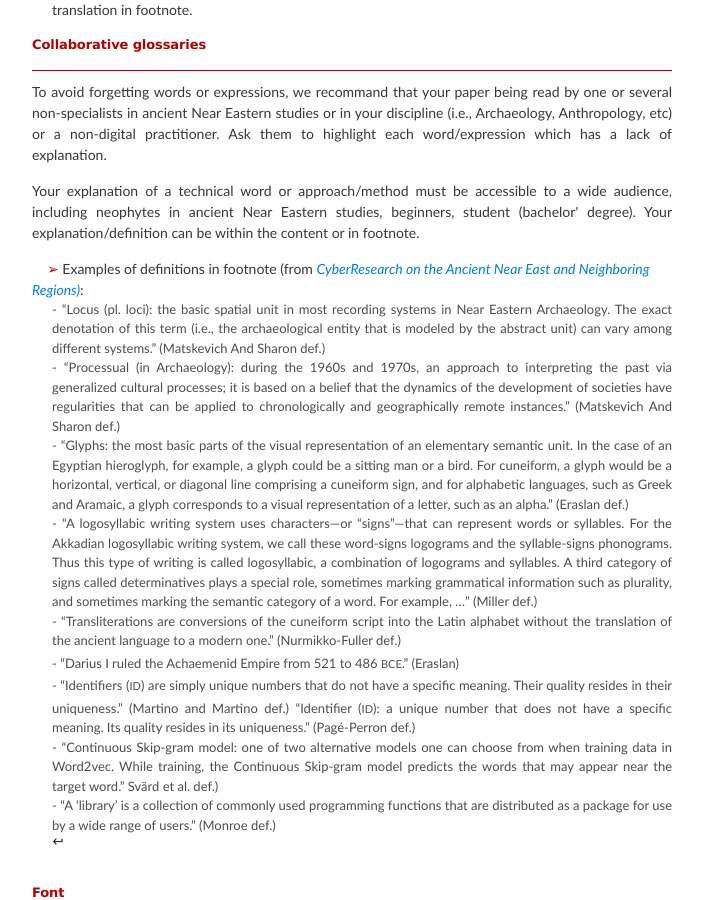
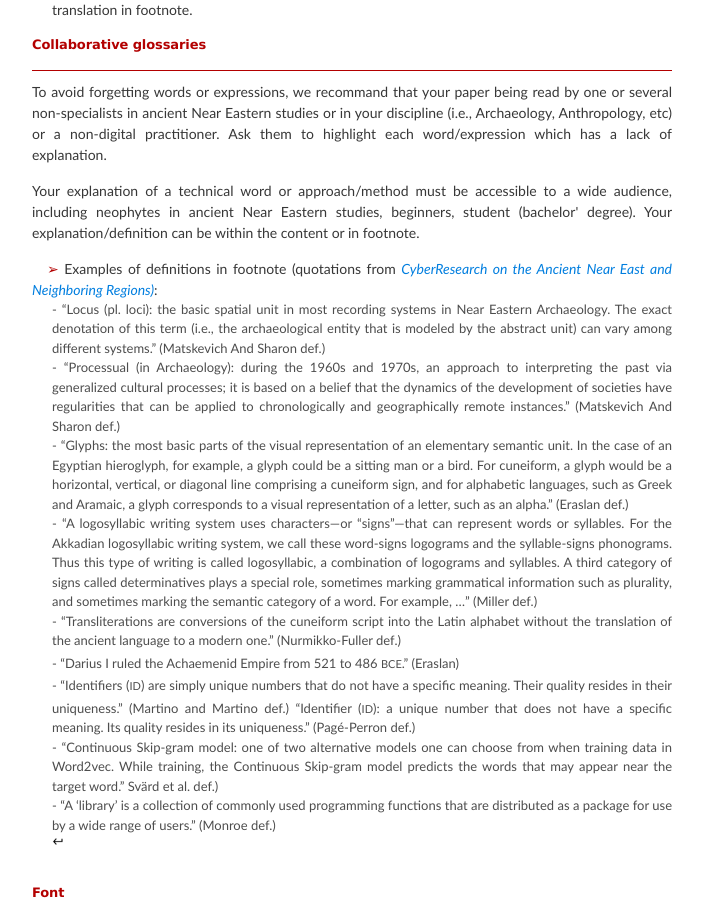
Before and after one commit to vbigot-juloux/ane-research-humanities, a Jekyll site: the page built from docs/Guidelines.md, in a window 1280 px wide and 900 px high, scrolled down 1083 px. Shown: the whole window, without its empty margins (288-991 px from the left). Built offline with Jekyll 4.4.1, drawn with Linux system fonts in a browser that asks for light colours; the repository's description, which GitHub fills in, is left out.

Commit message:
Update Guidelines.md

```diff
--- a/docs/Guidelines.md
+++ b/docs/Guidelines.md
@@ -44,7 +44,7 @@ layout: default
 <p>To avoid forgetting words or expressions, we recommand that your paper being read by one or several non-specialists in ancient Near Eastern studies or in your discipline (i.e., Archaeology, Anthropology, etc) or a non-digital practitioner. Ask them to highlight each word/expression which has a lack of explanation.</p>
 <p>Your explanation of a technical word or approach/method must be accessible to a wide audience, including neophytes in ancient Near Eastern studies, beginners, student (bachelor' degree). Your explanation/definition can be within the content or in footnote.</p>
 <ul style="list-style-type: none">
-  <li style="margin-left: -20px"><span style="color:#b30000; font-size: 14px; padding-left: 15px">&#x27A2;</span> Examples of definitions in footnote (from <em><a href="http://ane-research-humanities.science/docs/CyberResearch-vol1" target="_blank">CyberResearch on the Ancient Near East and Neighboring Regions)</a></em>:
+  <li style="margin-left: -20px; text-align: justify"><span style="color:#b30000; font-size: 14px; padding-left: 15px">&#x27A2;</span> Examples of definitions in footnote (quotations from <em><a href="http://ane-research-humanities.science/docs/CyberResearch-vol1" target="_blank">CyberResearch on the Ancient Near East and Neighboring Regions)</a></em>:
     <ul style="list-style-type: none; font-size: 13px; color: #4d4d4d; text-align: justify;">
       <li>- “Locus (pl. loci): the basic spatial unit in most recording systems in Near Eastern Archaeology. The exact denotation of this term (i.e., the archaeological entity that is modeled by the abstract unit) can vary among different systems.” (Matskevich And Sharon def.)</li>
        <li>- “Processual (in Archaeology): during the 1960s and 1970s, an approach to interpreting the past via generalized cultural processes; it is based on a belief that the dynamics of the development of societies have regularities that can be applied to chronologically and geographically remote instances.” (Matskevich And Sharon def.)</li>
```
